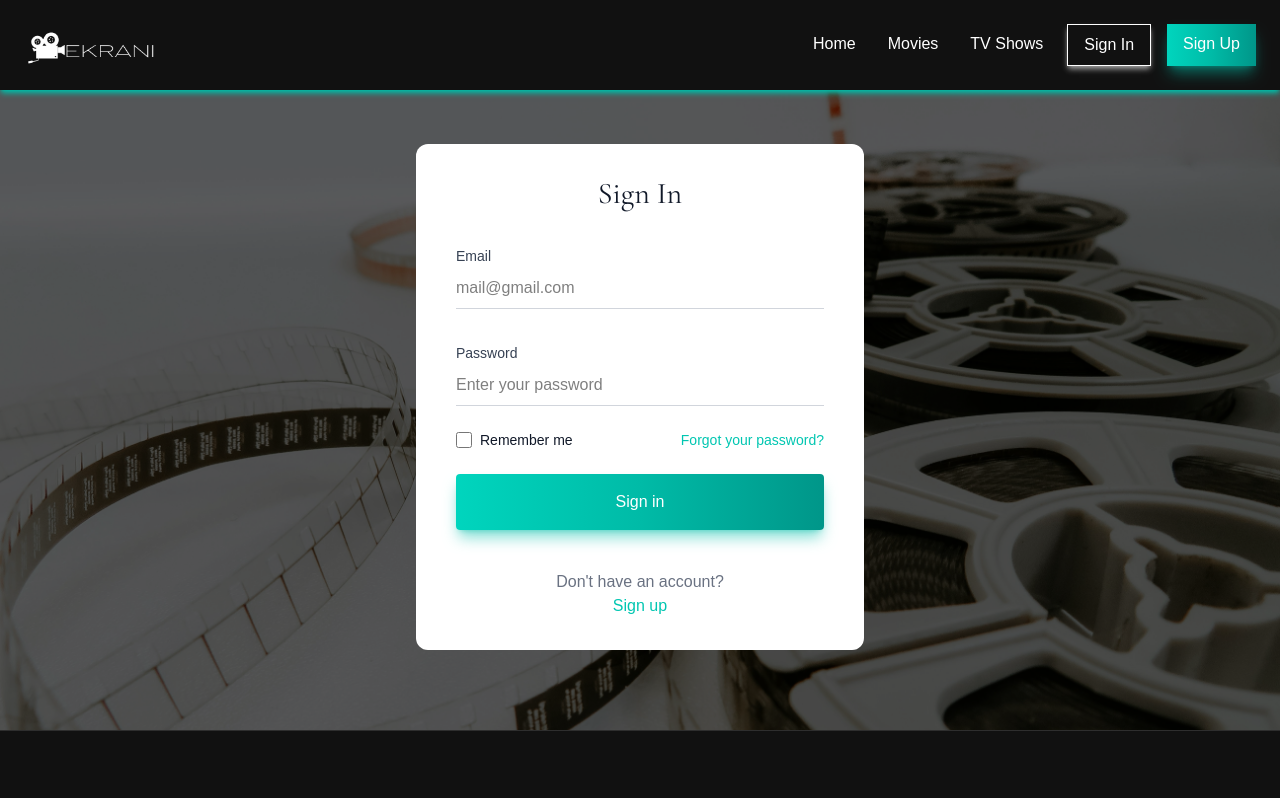
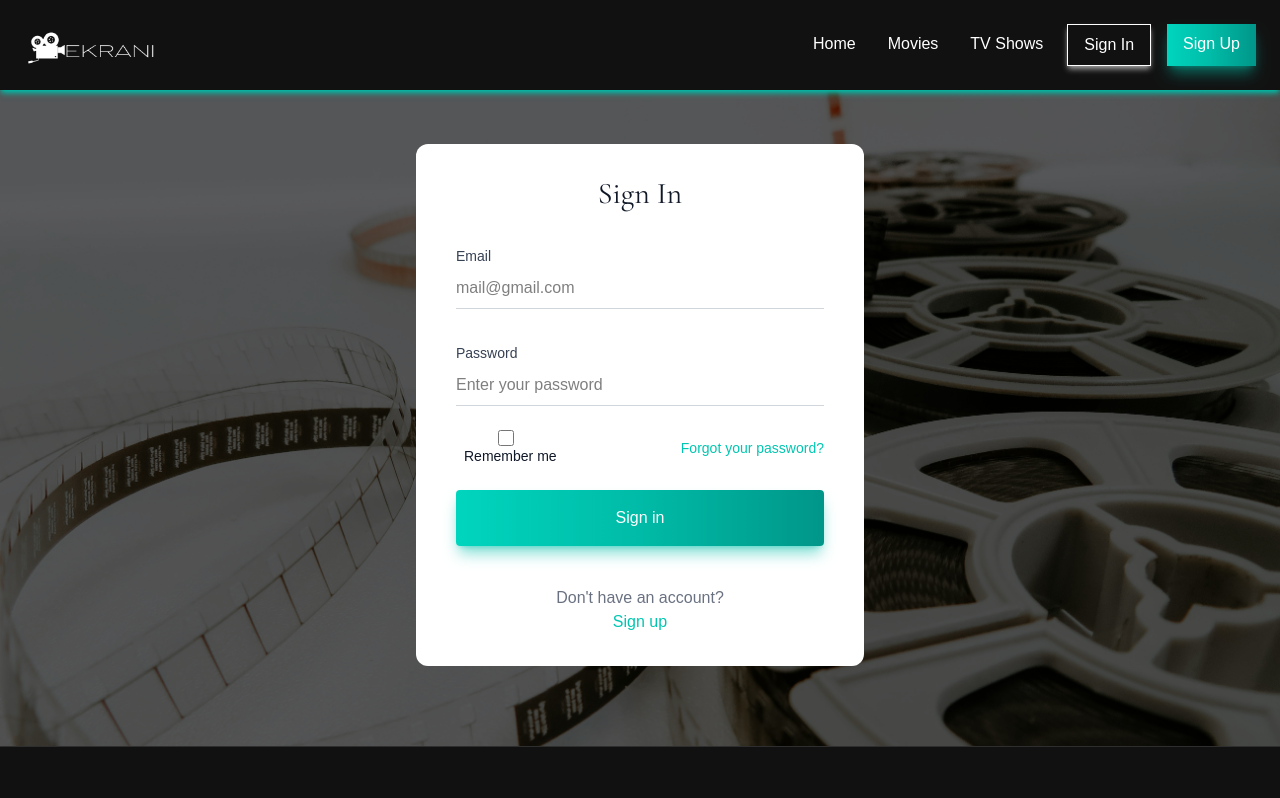
Before and after one commit to KozetaPajaj/ekrani, a React (Create React App) app: page /SignIn in a window 1280 px wide. Shown: the top 798 px of the page. Built offline with nearby package versions, Linux system fonts and the light colour scheme; a web font is replaced by a local one.

Commit message:
ui bug fix

```diff
--- a/src/pages/SignIn.jsx
+++ b/src/pages/SignIn.jsx
@@ -76,7 +76,7 @@ const SignIn = () => {
               <p className="text-red-500 text-center">{errorMessage}</p>
             )}
             <div className="flex items-center justify-between">
-              <div className="flex items-center">
+              <div className="sm:flex flex-col items-center">
                 <input
                   id="remember_me"
                   name="remember_me"
--- a/src/pages/SignUp.jsx
+++ b/src/pages/SignUp.jsx
@@ -101,7 +101,7 @@ const SignUp = () => {
               onChange={(e) => setPassword(e.target.value)}
               required
             />
-            <div className="flex items-center justify-between mt-6">
+            <div className="flex items-center mt-6">
               <input
                 id="accept_terms"
                 name="accept_terms"
```
